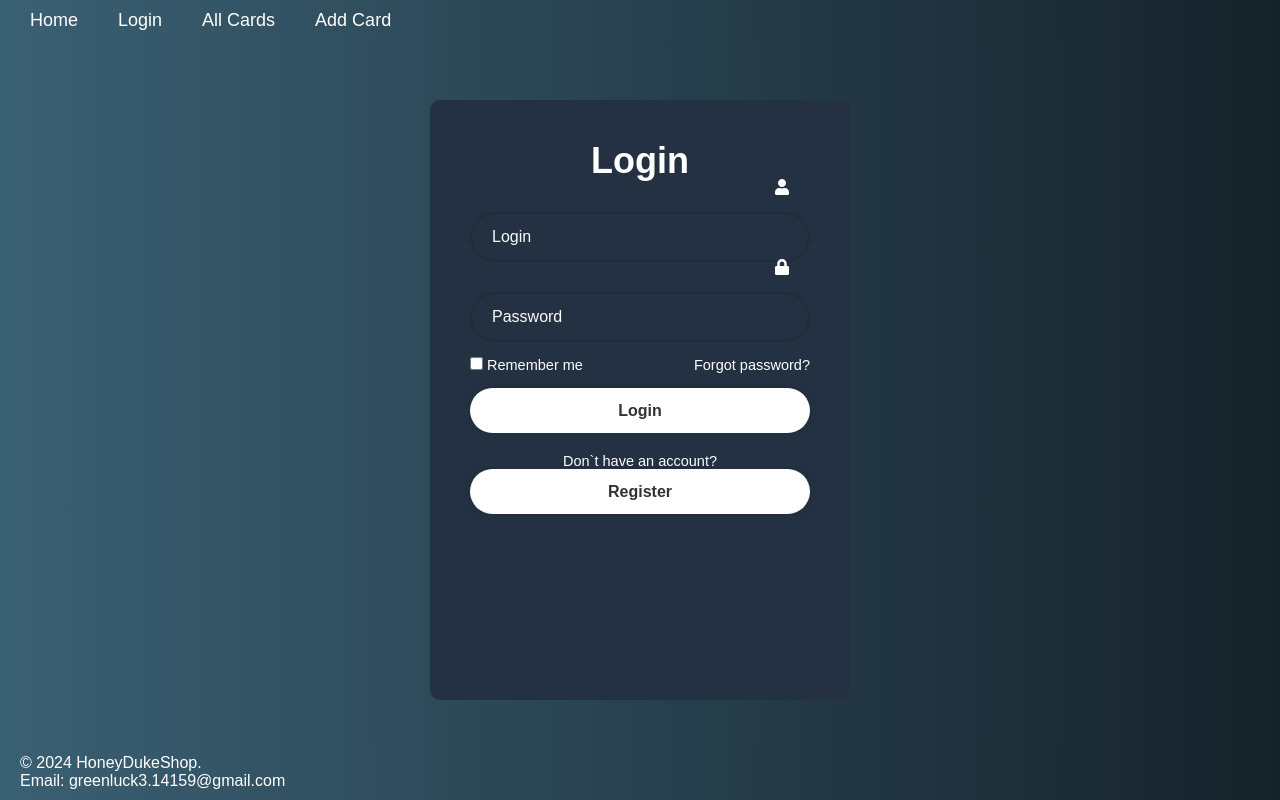
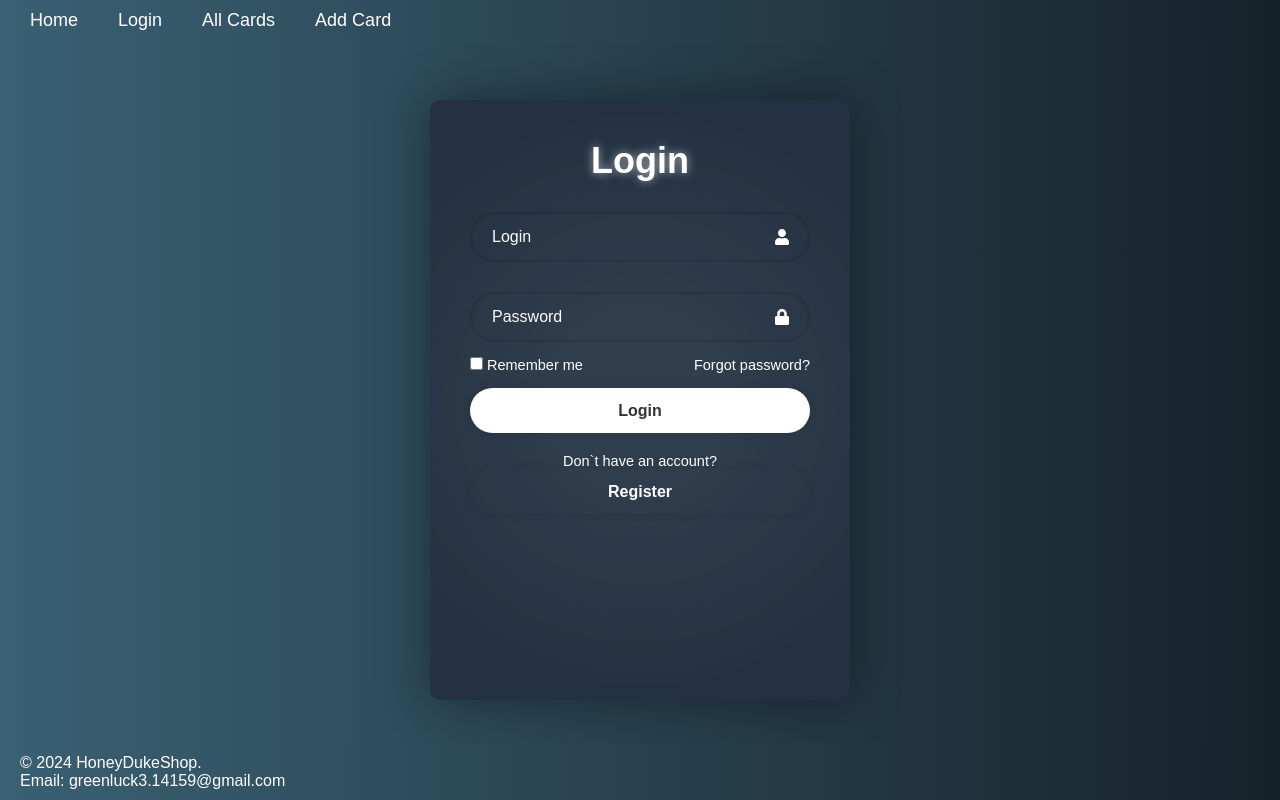
Before and after one commit to greenluck18/hdshop-frontend, a React (Create React App) app: page /login in a window 1280 px wide. Built offline with nearby package versions, Linux system fonts and the light colour scheme; a web font is replaced by a local one.

Commit message:
ch design

```diff
--- a/src/App.js
+++ b/src/App.js
@@ -5,8 +5,9 @@ import UserItems from "./Components/UserItems/UserItems";
 import CardList from "./Components/AllCards/CardList"; // Import the CardList component
 import LoginRegister from "./Components/LoginRegister/LoginRegister";
 import AddCard from "./Components/AddCard/AddCard";
+import MyAccount from "./Components/MyAccount/MyAccount";
 import Header from "./Components/Header/Header"; // Import the Header component
-import Footer from "./Components/Footer/Footer"; // Import the Footer component
+import Footer from "./Components/Footer/Footer";
 import "./App.css";
 
 function App() {
@@ -20,6 +21,7 @@ function App() {
             <Route path="/myItems" element={<UserItems />} />
             <Route path="/addCard" element={<AddCard />} />
             <Route path="/allCards" element={<CardList />} />
+            <Route path="/myAccount" element={<MyAccount />} />
           </Routes>
         <Footer />
       </BrowserRouter>
--- a/src/Components/AllCards/CardList.jsx
+++ b/src/Components/AllCards/CardList.jsx
@@ -18,7 +18,7 @@ const CardList = () => {
 
     } catch (error) {
       console.error("Error fetching cards:", error);
-      setErrorMessage("An error occurred while fetching cards");
+      setErrorMessage("We don't have any cards available at the moment");
     }
   };
 
--- a/src/Components/LoginRegister/LoginRegister.css
+++ b/src/Components/LoginRegister/LoginRegister.css
@@ -2,17 +2,39 @@
     position: relative;
     width: 420px;
     height: 600px;
-    /* background: seagreen; */
     border-radius: 10px;
     display: flex;
     color: white;
     overflow: hidden;
+    /* Fantastic background gradient */
+    background: linear-gradient(135deg, #131862 0%, #3d2fa2 50%, #732dd9 100%);
+    box-shadow: 0 0 50px rgba(0,0,0,0.4);
+}
+
+.wrapper::before {
+    content: '';
+    position: absolute;
+    top: -50%;
+    left: -50%;
+    width: 200%;
+    height: 200%;
+    background: radial-gradient(circle, rgba(255,255,255,0.2) 10%, transparent 40%);
+    animation: rotateGlow 20s linear infinite;
+    z-index: 1;
+    opacity: 0.3;
+}
+
+@keyframes rotateGlow {
+    0% { transform: rotate(0deg); }
+    100% { transform: rotate(360deg); }
 }
 
 .wrapper .form-box {
     width: 100%;
     padding: 40px;
     transition: transform 0.3s ease;
+    position: relative;
+    z-index: 2;
 }
 
 .wrapper .form-box.login {
@@ -35,8 +57,10 @@
 
 form h1 {
     font-size: 36px;
-    color: white;
+    color: #fff;
     text-align: center;
+    margin-bottom: 20px;
+    text-shadow: 0 0 10px rgba(255,255,255,0.6);
 }
 
 form .input-box {
@@ -48,89 +72,121 @@ form .input-box {
 
 .input-box input {
     width: 100%;
-    color: white;
+    color: #ffffff;
     height: 100%;
-    background: transparent;
+    background: rgba(255,255,255,0.1);
     border: none;
     outline: none;
-    border: 2px solid rgb(15 3 3 / 10%);
+    border: 2px solid rgba(255,255,255,0.2);
     border-radius: 40px;
     font-size: 16px;
-    padding: 20px 45px 20px 20px;
+    padding: 0 45px 0 20px;
+    transition: background 0.3s, border-color 0.3s;
 }
 
 .input-box input::placeholder {
-    color: rgb(251, 251, 251);
+    color: rgba(255,255,255,0.7);
+}
+
+.input-box input:focus {
+    background: rgba(255,255,255,0.2);
+    border-color: #fff;
 }
 
 .input-box .icon {
     position: absolute;
     right: 20px;
-    color: white;
-    top: 130%;
-    translate: 0 -50px;
-    font-size: 16px;
+    top: 50%;
+    transform: translateY(-50%);
+    color: #fff;
+    font-size: 18px;
+    pointer-events: none;
 }
 
 form .remember-forgot {
     display: flex;
-    color: white;
     justify-content: space-between;
     font-size: 14.5px;
     margin: -15px 0px 15px;
+    color: #fff;
 }
 
 .remember-forgot label input {
-    accent-color:  #fff;
-    color: white;
+    accent-color: #fff;
     margin-right: 4px;
 }
 
 .remember-forgot a {
-    color: white;
+    color: #fff;
     text-decoration: none;
+    transition: color 0.3s;
 }
 
 .remember-forgot a:hover {
     text-decoration: underline;
+    color: #ececec;
 }
 
 form button {
     width: 100%;
     height: 45px;
     background: #fff;
-    color: white;
+    color: #333;
     border: none;
     outline: none;
     border-radius: 40px;
-    box-shadow: 0 0 10px rgba(0, 0, 0, .1);
+    box-shadow: 0 0 10px rgba(255,255,255,0.5);
     cursor: pointer;
     font-size: 16px;
-    color: #333;
     font-weight: 700;
+    transition: background 0.3s, color 0.3s, box-shadow 0.3s;
 }
 
-form .register-link {
+form button:hover {
+    background: #f7f7f7;
+    color: #000;
+    box-shadow: 0 0 15px rgba(255,255,255,0.8);
+}
+
+form .register-link,
+form .login-link {
     font-size: 14.5px;
-    color: white;
+    color: #fff;
     text-align: center;
     margin: 20px 0 15px;
 }
 
-.register-link p a {
-    color: white;
+.register-link p a,
+.login-link p a,
+.register-link p button,
+.login-link p button {
+    color: #fff;
     text-decoration: none;
     font-weight: 600;
+    background: transparent;
+    border: none;
+    cursor: pointer;
+    transition: color 0.3s;
 }
 
-.register-link p a:hover {
+.register-link p a:hover,
+.login-link p a:hover,
+.register-link p button:hover,
+.login-link p button:hover {
     text-decoration: underline;
+    color: #e2e2e2;
 }
 
+.error-label {
+    color: #ffadad;
+    font-size: 12px;
+    margin: -10px 0 10px;
+    display: block;
+}
 
-form .login-link {
-    font-size: 14.5px;
-    color: white;
+.error-message {
+    color: #ffadad;
+    font-size: 14px;
     text-align: center;
-    margin: 20px 0 15px;
+    margin-top: 10px;
 }
--- a/src/Components/LoginRegister/LoginRegister.jsx
+++ b/src/Components/LoginRegister/LoginRegister.jsx
@@ -45,6 +45,7 @@ const LoginRegister = () => {
     };
     const handleRegister = async () => {
       try {
+
         const response = await axios.post(API_URL + '/register', {
           login,
           password
@@ -52,12 +53,15 @@ const LoginRegister = () => {
 
         const { token, userId } = response.data;
         localStorage.setItem('authToken', token);
+
         console.log('authToken', token);
+
         localStorage.setItem('login', login);
         localStorage.setItem('userId', userId);
 
-        navigate('/myItems');
+        navigate('/myAccount');
       } catch (error) {
+        console.log('error in LoginRegister', error);
         if (error.response && error.response.status === 404) {
           setErrorMessage('Invalid username or password');
         } else {
--- a/src/Components/myAccount/myAccount.css
+++ b/src/Components/myAccount/myAccount.css
@@ -0,0 +1,136 @@
+.wrapper {
+    position: relative;
+    width: 420px;
+    height: 600px;
+    /* background: seagreen; */
+    border-radius: 10px;
+    display: flex;
+    color: white;
+    overflow: hidden;
+}
+
+.wrapper .form-box {
+    width: 100%;
+    padding: 40px;
+    transition: transform 0.3s ease;
+}
+
+.wrapper .form-box.login {
+    transform: translateX(0);
+}
+
+.wrapper .form-box.register {
+    position: absolute;
+    top: 0;
+    transform: translateX(100%);
+}
+
+.wrapper.active .form-box.login {
+    transform: translateX(-100%);
+}
+
+.wrapper.active .form-box.register {
+    transform: translateX(0);
+}
+
+form h1 {
+    font-size: 36px;
+    color: white;
+    text-align: center;
+}
+
+form .input-box {
+    position: relative;
+    width: 100%;
+    height: 50px;
+    margin: 30px 0;
+}
+
+.input-box input {
+    width: 100%;
+    color: white;
+    height: 100%;
+    background: transparent;
+    border: none;
+    outline: none;
+    border: 2px solid rgb(15 3 3 / 10%);
+    border-radius: 40px;
+    font-size: 16px;
+    padding: 20px 45px 20px 20px;
+}
+
+.input-box input::placeholder {
+    color: rgb(251, 251, 251);
+}
+
+.input-box .icon {
+    position: absolute;
+    right: 20px;
+    color: white;
+    top: 130%;
+    translate: 0 -50px;
+    font-size: 16px;
+}
+
+form .remember-forgot {
+    display: flex;
+    color: white;
+    justify-content: space-between;
+    font-size: 14.5px;
+    margin: -15px 0px 15px;
+}
+
+.remember-forgot label input {
+    accent-color:  #fff;
+    color: white;
+    margin-right: 4px;
+}
+
+.remember-forgot a {
+    color: white;
+    text-decoration: none;
+}
+
+.remember-forgot a:hover {
+    text-decoration: underline;
+}
+
+form button {
+    width: 100%;
+    height: 45px;
+    background: #fff;
+    color: white;
+    border: none;
+    outline: none;
+    border-radius: 40px;
+    box-shadow: 0 0 10px rgba(0, 0, 0, .1);
+    cursor: pointer;
+    font-size: 16px;
+    color: #333;
+    font-weight: 700;
+}
+
+form .register-link {
+    font-size: 14.5px;
+    color: white;
+    text-align: center;
+    margin: 20px 0 15px;
+}
+
+.register-link p a {
+    color: white;
+    text-decoration: none;
+    font-weight: 600;
+}
+
+.register-link p a:hover {
+    text-decoration: underline;
+}
+
+
+form .login-link {
+    font-size: 14.5px;
+    color: white;
+    text-align: center;
+    margin: 20px 0 15px;
+}
```
Also changed, not shown: src/Components/AllCards/CardList.css (+62 -40 lines).
